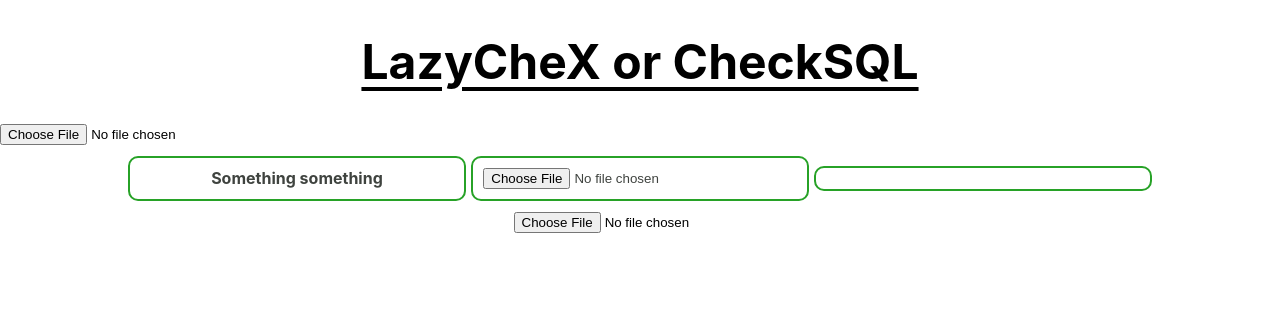
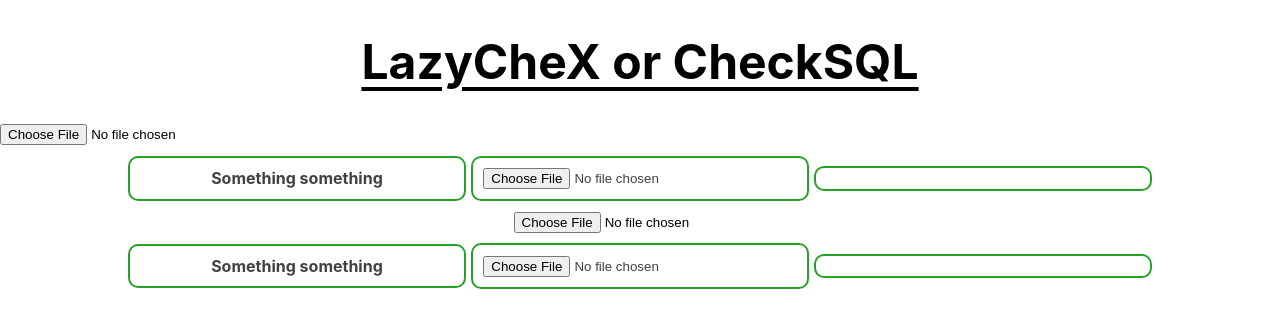
Before and after one commit to AshnahKhalidKhan/CheckSQL, a React (Create React App) app in the folder lazychex/: page / in a window 1280 px wide. Shown: the top 328 px of the page. Built offline with nearby package versions, Linux system fonts and the light colour scheme.

Commit message:
Two Query Boxes

```diff
--- a/lazychex/src/App.js
+++ b/lazychex/src/App.js
@@ -20,6 +20,7 @@ function App() {
         <QueryBox fileContent={fileContent} />
         <div style = {{width: '100%', textAlign: 'center', margin: 'auto'}}>
           <FileInput onFChange={handleFileSelect} />
+          <QueryBox fileContent={fileContent} />
 
         {/* <label for = 'AnswerFileInput'></label>
         <input id = 'AnswerFileInput' type = 'file' placeholder = 'Answer file goes here' style = {{textAlign: 'center', margin: 'auto'}}></input>
```
